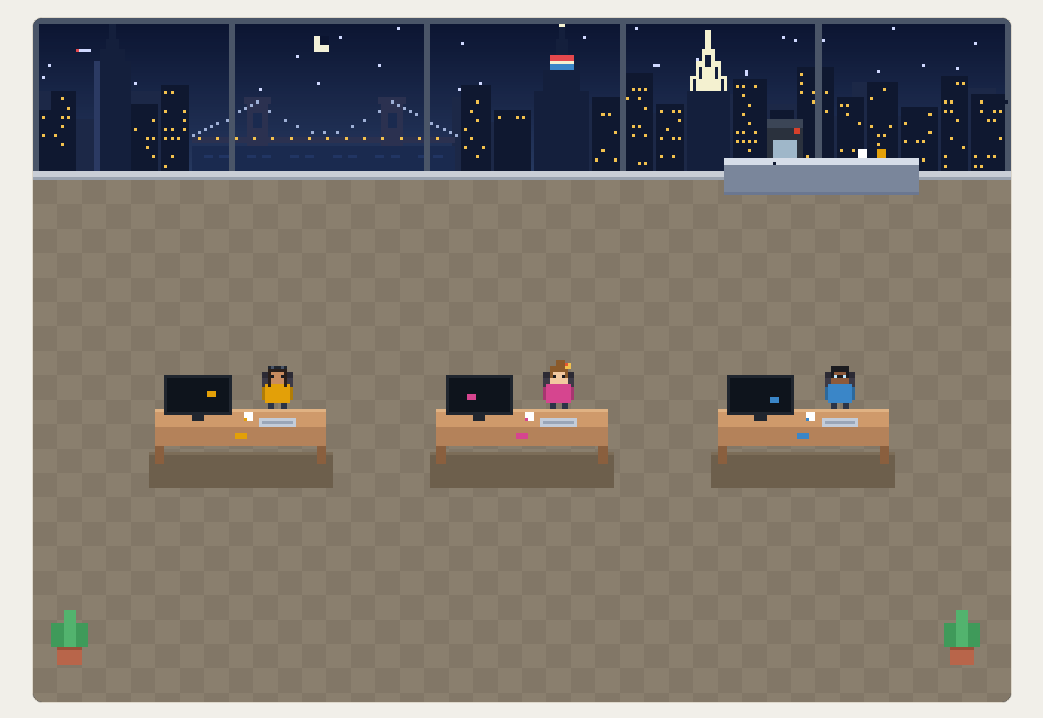
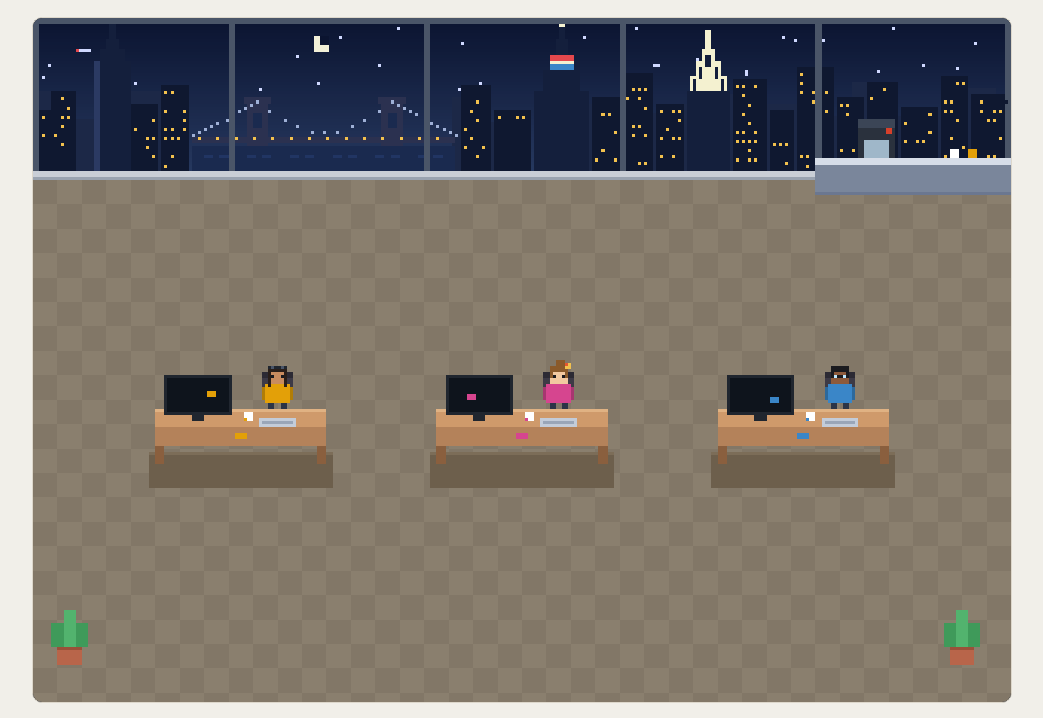
Before and after one commit to RajeenKhadka/CLAUDE-NYC_newsletter_office, a plain HTML site: page office/index.html in a window 1280 px wide. Shown: the part 82-800 px from the top of the page, without its empty margins (118-1161 px from the left). Drawn offline with Linux system fonts and the light colour scheme.

Commit message:
Move the coffee bar to the far right of the window wall
Co-Authored-By: Claude Opus 5.5 <noreply@anthropic.com>
Claude-Session: https://claude.ai/code/session_017X5wu3tT82QnsEPSisobKt

```diff
--- a/office/index.html
+++ b/office/index.html
@@ -239,12 +239,12 @@ var workers=AGENTS.map(function(a,i){
   return w;
 });
 var LOC={
-  coffee:{jx:208,tail:[{x:208,y:60},{x:258,y:60}]},
+  coffee:{jx:208,tail:[{x:208,y:60},{x:288,y:60}]},
   window:{jx:120,tail:[{x:120,y:60}]},
   plantL:{jx:24,tail:[{x:24,y:204}]},
   plantR:{jx:288,tail:[{x:288,y:204}]},
-  coffeeA:{jx:208,tail:[{x:208,y:60},{x:262,y:60}]},
-  coffeeB:{jx:208,tail:[{x:208,y:60},{x:242,y:60}]}
+  coffeeA:{jx:208,tail:[{x:208,y:60},{x:292,y:60}]},
+  coffeeB:{jx:208,tail:[{x:208,y:60},{x:272,y:60}]}
 };
 function fullpath(L){return [{x:L.jx,y:AISLE}].concat(L.tail);}
 function route(A,B){
@@ -512,8 +512,8 @@ function buildSky(){
   for(var m=0;m<=5;m++)R('#4a5568',Math.min(W-2,m*64),0,2,WIN);
   R('#c9ced6',0,WIN,W,2);R('#9aa3b0',0,WIN+2,W,1);
   /* coffee bar in front of the glass */
-  R('#d6dde8',226,46,64,2);R('#7a869b',226,48,64,10);R('#6b7790',226,57,64,1);
-  R('#ffffff',270,43,3,3);R('#e3a008',276,43,3,3);
+  R('#d6dde8',256,46,64,2);R('#7a869b',256,48,64,10);R('#6b7790',256,57,64,1);
+  R('#ffffff',300,43,3,3);R('#e3a008',306,43,3,3);
   g=ctx;
 }
 /* things that move in the sky: clouds by day, a plane and twinkling lights at night */
@@ -561,11 +561,11 @@ function pad2(n){return (n<10?'0':'')+n;}
 /* coffee machine on the bar */
 function drawKitchen(){
   var brewing=workers.some(function(w){return w.cur&&w.cur.fx==='brew'&&!w.cur.go;});
-  R('#2a313d',240,33,12,13);R('#3b4556',240,33,12,3);R('#9fb7c9',242,40,8,6);
+  R('#2a313d',270,33,12,13);R('#3b4556',270,33,12,3);R('#9fb7c9',272,40,8,6);
   if(brewing){
-    R('#6b3f24',242,43,8,3);R('#6fd18a',249,36,2,2);
-    g.globalAlpha=.7;for(var k=0;k<2;k++)R('#ffffff',244+k*3,31-Math.floor((simT*5+k*2)%5),1,1);g.globalAlpha=1;
-  }else R('#d6402b',249,36,2,2);
+    R('#6b3f24',272,43,8,3);R('#6fd18a',279,36,2,2);
+    g.globalAlpha=.7;for(var k=0;k<2;k++)R('#ffffff',274+k*3,31-Math.floor((simT*5+k*2)%5),1,1);g.globalAlpha=1;
+  }else R('#d6402b',279,36,2,2);
 }
 var LENS=[12,9,14,10,11];
 function screen(w,sx,sy,sw,sh){
```
